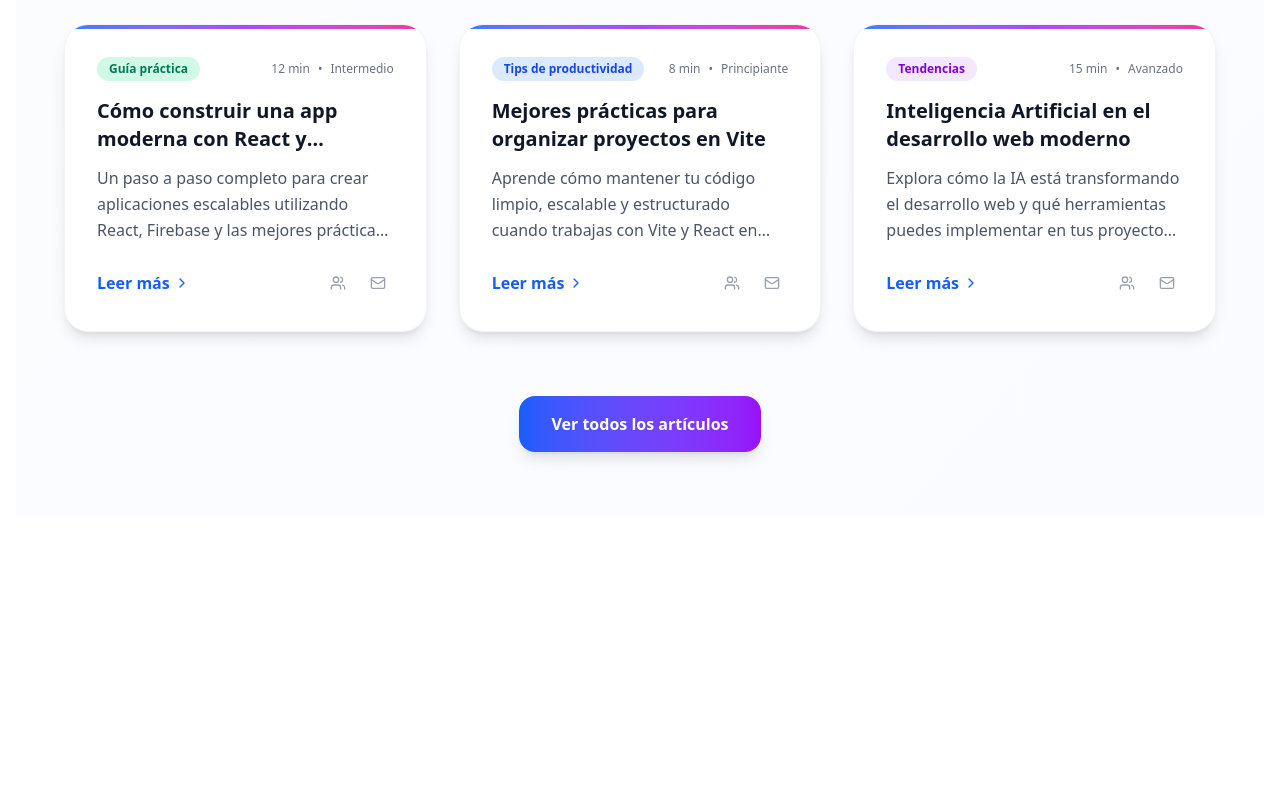
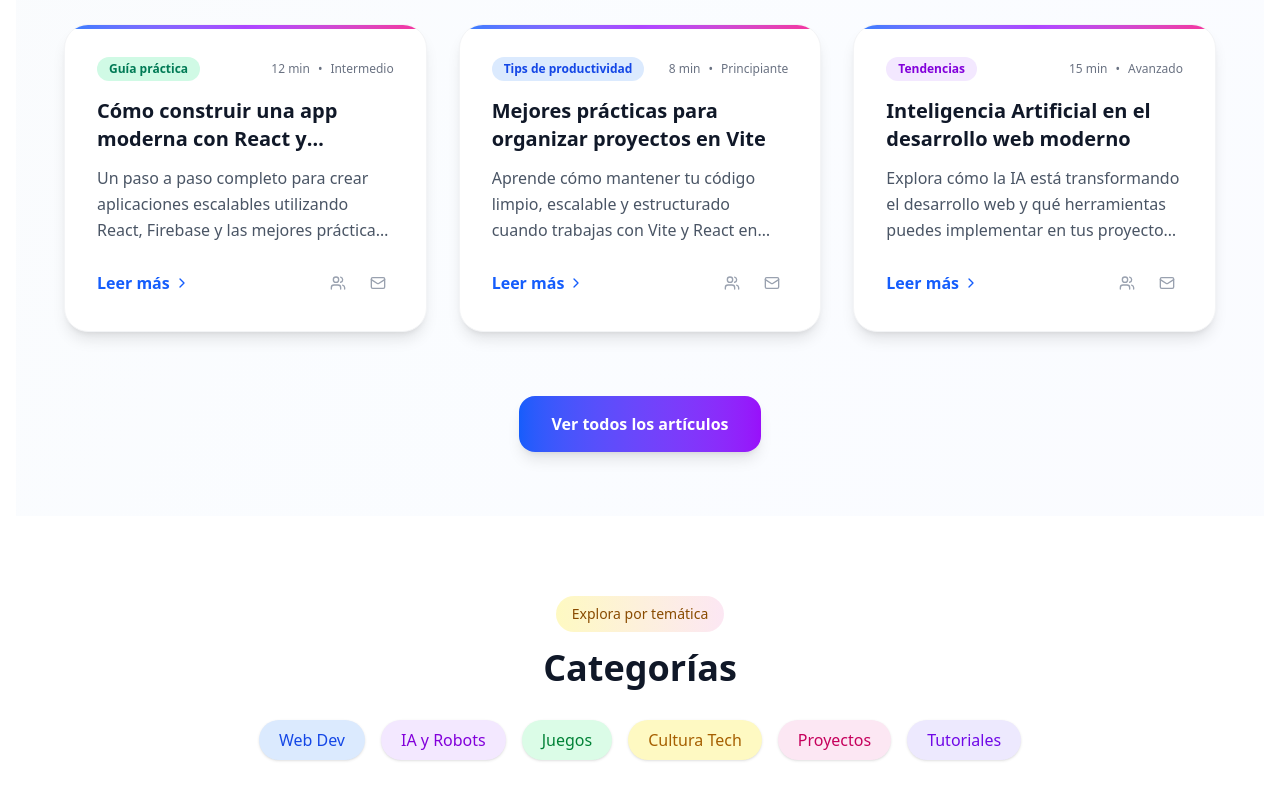
Before and after one commit to Juan17Informatico/blog-dev-notes, a React (Vite) app: page / in a window 1280 px wide. Shown: the part 920-1720 px from the top of the page. Before the commit the page ends 1452 px from the top, so only its background shows below. Built offline with nearby package versions, Linux system fonts and the light colour scheme.

Commit message:
feature: HomePage add Categories next lastestPosts section

```diff
--- a/src/pages/HomePage.jsx
+++ b/src/pages/HomePage.jsx
@@ -143,6 +143,9 @@ export const HomePage = () => {
                     </div>
                 </div>
             </section>
+
+            <Categories />
+
         </div>
     );
 };
```
